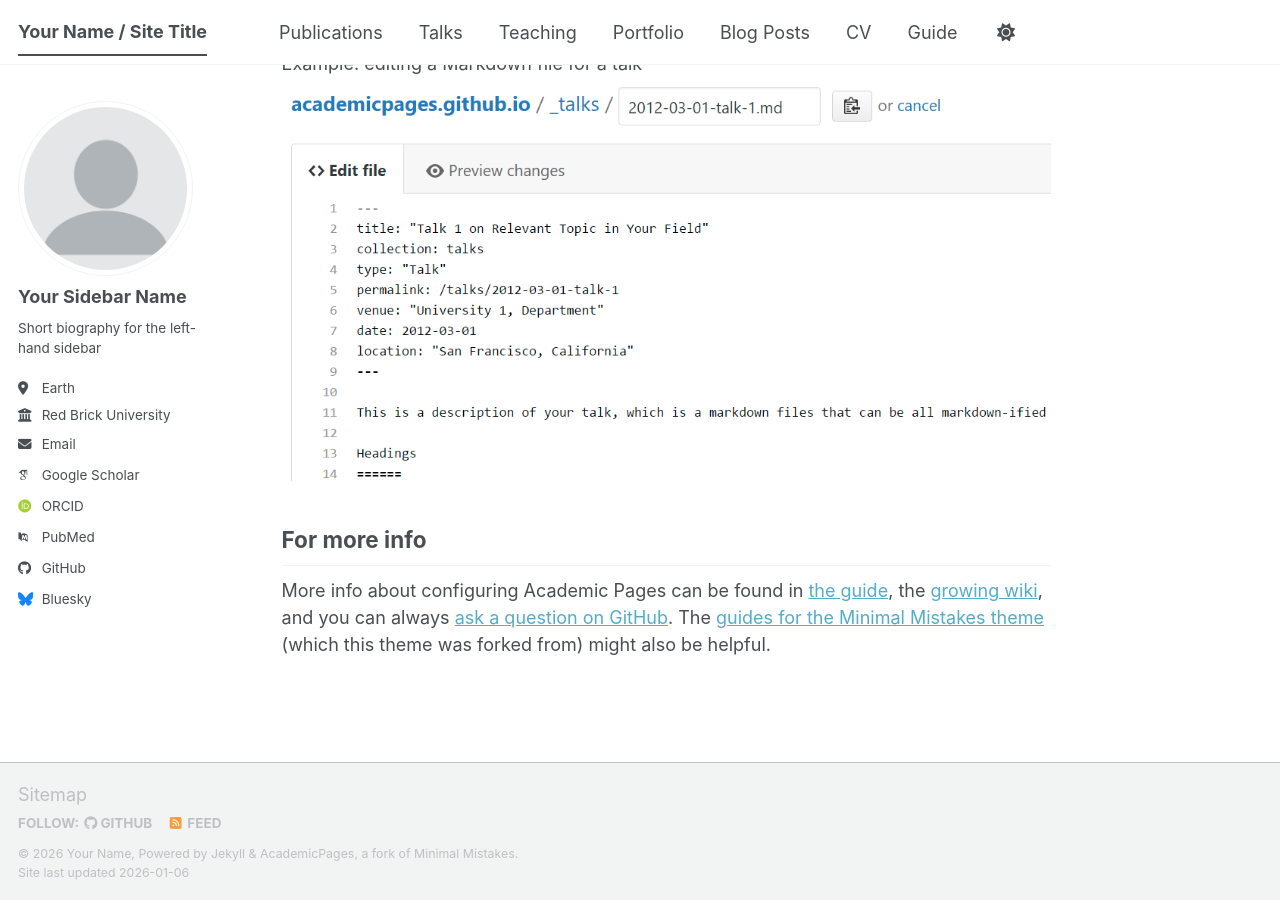
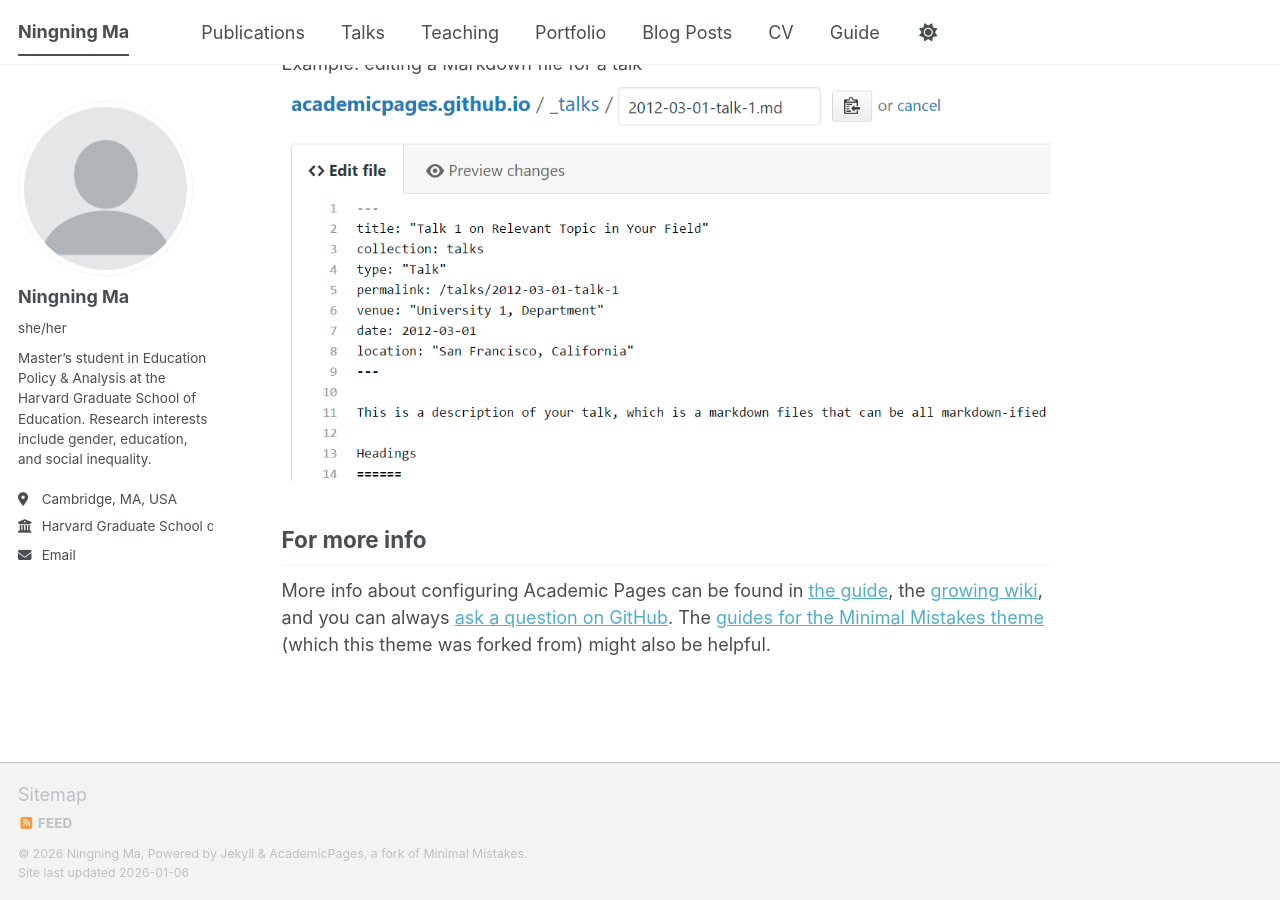
Before and after one commit to ningningma1688-lang/ningningmaA, a Jekyll site: the page built from _pages/about.md, in a window 1280 px wide and 900 px high, scrolled down 2720 px. Built offline with Jekyll 4.4.1, drawn with Linux system fonts in a browser that asks for light colours; some web fonts are replaced; a script bundle is joined from its source files by our own code; library files that are not in the unit come from our copies.

Commit message:
Update _config.yml

```diff
--- a/_config.yml
+++ b/_config.yml
@@ -6,81 +6,36 @@
 # `jekyll serve -l -H localhost`. If you change this file, please restart the
 # server process.
 
-# Basic Site Settings
-locale                   : "en-US"
-site_theme               : "default" # The available themes options are "default", "air", "sunrise", "mint", "dirt" and "contrast"
-title                    : "Your Name / Site Title"
-title_separator          : "-"
-name                     : &name "Your Name"
-description              : &description "Your Name's academic portfolio"   # Update this with a general description of your site, this is the default if not overridden by a page
-url                      : https://academicpages.github.io # The base hostname & protocol for your site e.g. "https://[your GitHub username].github.io",
-                                                           # or if you already have some other page hosted on Github then use "https://[your GitHub username].github.io/[Your Repo Name]"
-baseurl                  : "" # the subpath of your site, e.g. "/blog"
-repository               : "academicpages/academicpages.github.io"
+title                    : "Ningning Ma"
+name                     : &name "Ningning Ma"
+description              : &description "Master’s Student in Education Policy & Analysis, Harvard Graduate School of Education"
+url                      : https://ningningma1688-lang.github.io
+repository               : "ningningma1688-lang/ningningma1688-lang.github.io"
+
 
 # Site Author - The following control what appear as part of the author content on the side bar.
 #               If a field is blank the icon and link will not appear, otherwise it will be shown.
 #               Additional customization can be done by editing /_includes/author-profile.html
 author:
-  # Biographic information
+author:
   avatar           : "profile.png"
-  name             : "Your Sidebar Name"
-  pronouns         : # example: "she/her"
-  bio              : "Short biography for the left-hand sidebar"
-  location         : "Earth"
-  employer         : "Red Brick University"
-  uri              : # URL
-  email            : "none@example.org"
-
-  # Academic websites
-  academia         : # URL
-  arxiv            : # URL - Update with the correct link to your profile
-  googlescholar    : "https://scholar.google.com/citations?user=PS_CX0AAAAAJ"
-  inspire-hep      : # URL
-  impactstory      : # URL
-  orcid            : "https://orcid.org/yourorcidurl"
-  semantic         : # URL
-  ssrn             : # URL
-  pubmed           : "https://www.ncbi.nlm.nih.gov/pubmed/?term=john+snow"
-  researchgate     : # URL
-  scopus           : # URL
-  zotero           : # URL
+  name             : "Ningning Ma"
+  pronouns         : "she/her"
+  bio              : >
+    Master’s student in Education Policy & Analysis at the
+    Harvard Graduate School of Education.
+    Research interests include gender, education, and social inequality.
+  location         : "Cambridge, MA, USA"
+  employer         : "Harvard Graduate School of Education"
+  email            : "ningningma@gse.harvard.edu"
 
 
-  # Repositories and software development
-  bitbucket        : # Username - Update with your username on the site
-  codepen          : # Username
-  dribbble         : # Username
-  github           : "academicpages"
-  kaggle           : # Username
-  stackoverflow    : # User number or user number and name (i.e., use "1" or "1/jeff-atwood")
+  # Social media
 
-  # Social media
-  artstation       : # Username
-  bluesky          : "bsky.app" # Replace this with you Bluesky username
-  facebook         : # Username
-  flickr           : # Username
-  foursquare       : # Username
-  goodreads        : # Username
-  google_plus      : # Username
-  keybase          : # Username
-  instagram        : # Username
-  lastfm           : # Username
-  linkedin         : # Username
-  mastodon         : # URL
-  medium           : # URL
-  pinterest        : # Username
-  soundcloud       : # Username
-  steam            : # Username
-  telegram         : # URL
-  tumblr           : # Username
-  twitter          : # Username for X / Twitter
-  vine             : # Username
-  weibo            : # Username
-  wikipedia        : # Username
-  xing             : # Username
-  youtube          : # Username
-  zhihu            : # Username
+  instagram        : # ningningma888
+  linkedin         : # https://www.linkedin.com/in/ningningma1/
+  WeChat           : # 786465067
+
 
 # Publication Category - The following the list of publication categories and their headings
 publication_category:
```
